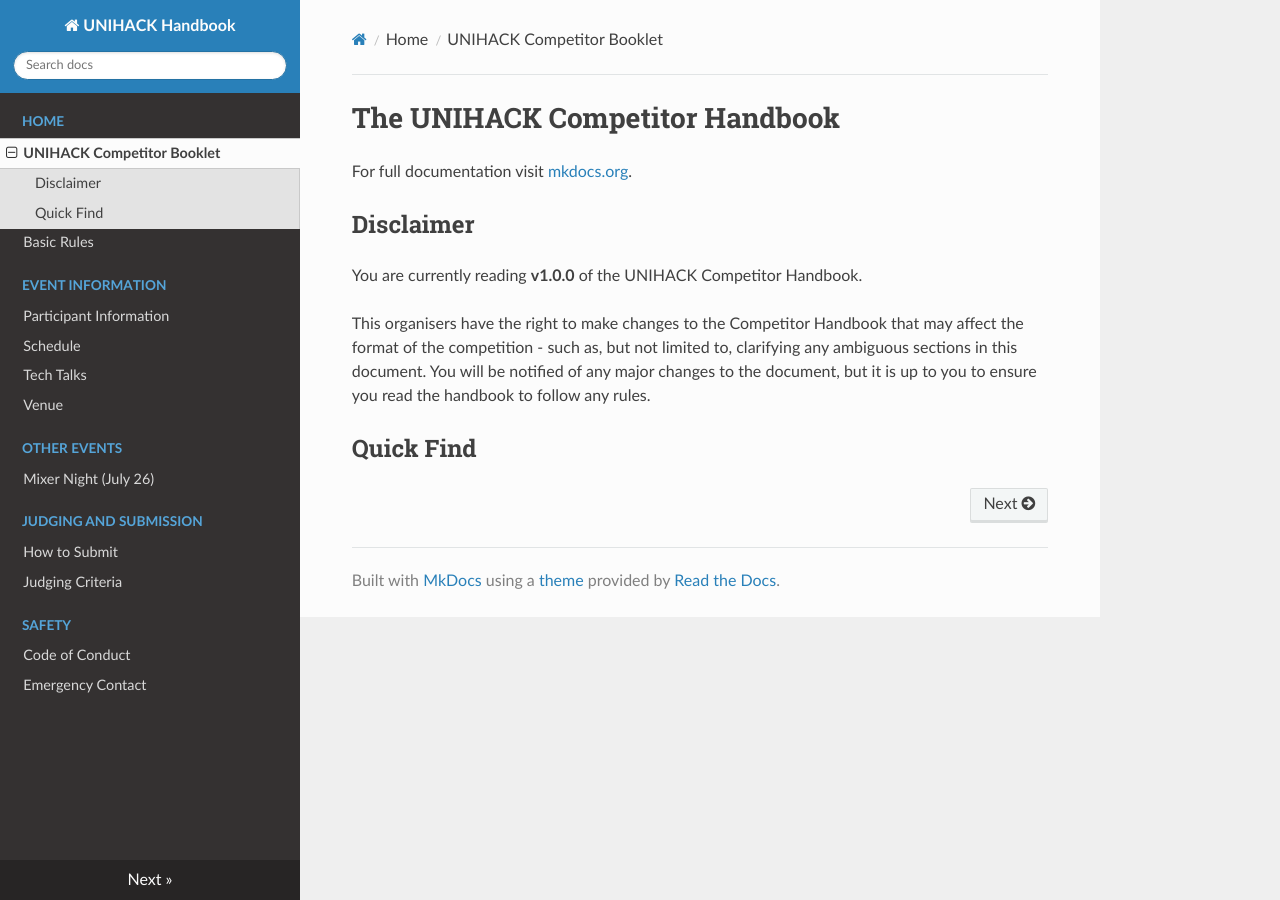
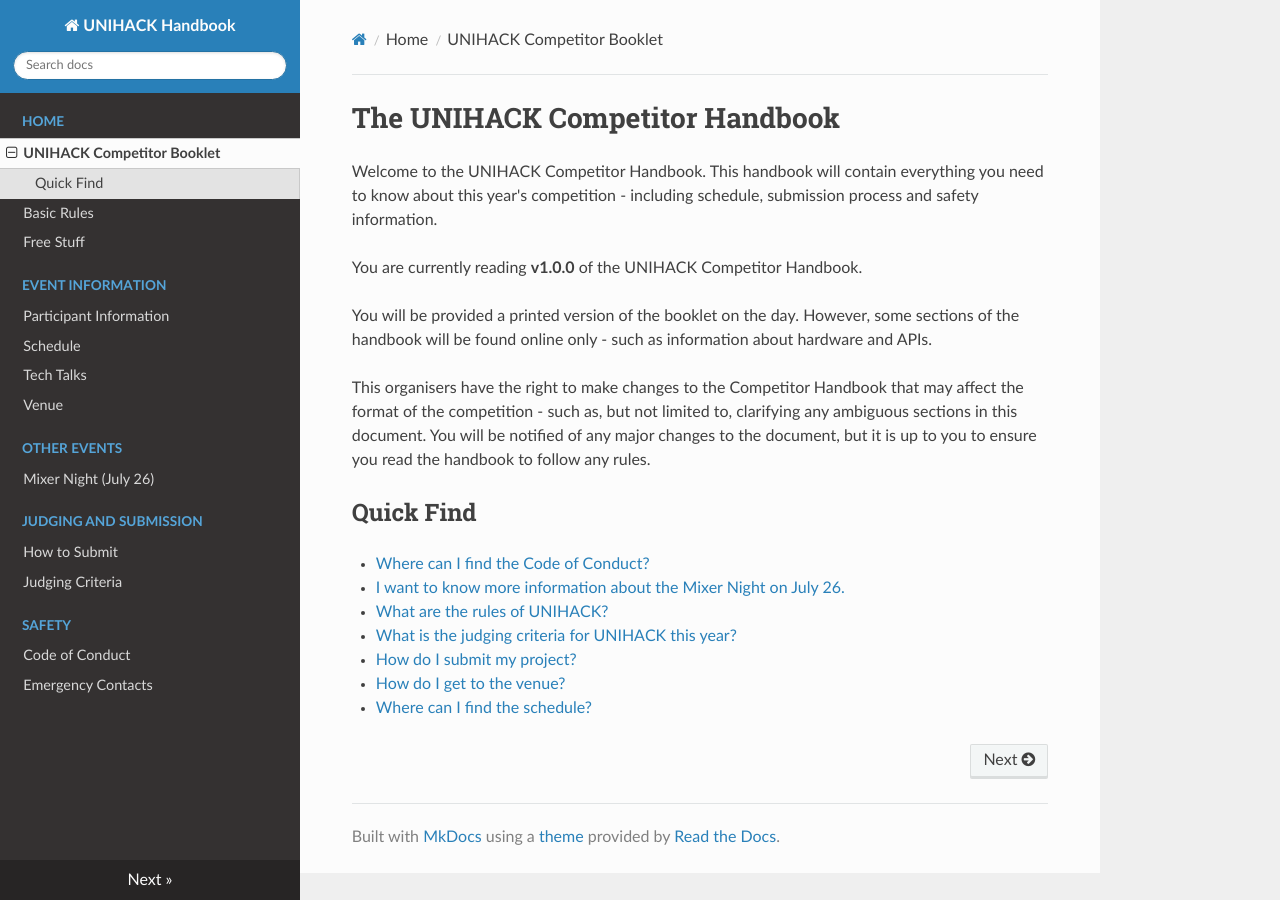
Before and after one commit to unihackhq/handbook, an MkDocs documentation site: the page built from docs/index.md, in a window 1280 px wide. Built offline with MkDocs 1.6.1, drawn with Linux system fonts in a browser that asks for light colours; nearby versions of some CDN libraries; old or Windows-style settings are respelled for this version of MkDocs.

Commit message:
Mass Commit

```diff
--- a/docs/index.md
+++ b/docs/index.md
@@ -1,10 +1,10 @@
 # The UNIHACK Competitor Handbook
 
-For full documentation visit [mkdocs.org](http://mkdocs.org).
-
-## Disclaimer
+Welcome to the UNIHACK Competitor Handbook. This handbook will contain everything you need to know about this year's competition - including schedule, submission process and safety information.
 
 You are currently reading **v1.0.0** of the UNIHACK Competitor Handbook.
+
+You will be provided a printed version of the booklet on the day. However, some sections of the handbook will be found online only - such as information about hardware and APIs.
 
 This organisers have the right to make changes to the Competitor Handbook that
 may affect the format of the competition - such as, but not limited to,
@@ -13,3 +13,17 @@
 handbook to follow any rules.
 
 ## Quick Find
+
+- [Where can I find the Code of Conduct?](safety/code-of-conduct.md)
+
+- [I want to know more information about the Mixer Night on July 26.](mixer-night.md)
+
+- [What are the rules of UNIHACK?](basic-rules.md)
+
+- [What is the judging criteria for UNIHACK this year?](judging/judging-criteria.md)
+
+- [How do I submit my project?](judging/submissions.md)
+
+- [How do I get to the venue?](event-info/venue.md#how-do-i-get-there)
+
+- [Where can I find the schedule?](event-info/schedule.md)
--- a/mkdocs.yml
+++ b/mkdocs.yml
@@ -3,6 +3,7 @@
   - Home:
     - 'UNIHACK Competitor Booklet': 'index.md'
     - 'Basic Rules': 'basic-rules.md'
+    - 'Free Stuff': 'free-stuff.md'
   - Event Information:
     - 'Participant Information': 'event-info/participants.md'
     - 'Schedule': 'event-info/schedule.md'
@@ -14,6 +15,6 @@
       - 'How to Submit': 'judging/submission.md'
       - 'Judging Criteria': 'judging/judging-criteria.md'
   - Safety:
-    - 'Code of Conduct': 'code-of-conduct.md'
-    - 'Emergency Contact': 'emergency.md'
+    - 'Code of Conduct': 'safety/code-of-conduct.md'
+    - 'Emergency Contacts': 'safety/emergency.md'
 theme: readthedocs
```
Also changed, not shown: docs/basic-rules.md (+9 -23 lines), docs/event-info/participants.md (+8 -0 lines), docs/event-info/tech-talks.md (+5 -0 lines), docs/event-info/venue.md (+2 -0 lines), docs/free-stuff.md (added, +7 -0 lines), docs/judging/submission.md (+7 -1 lines), docs/mixer-night.md (+28 -0 lines), docs/img/MELBOURNE_flyer_photo.jpg (added), docs/img/location-lab14-alt.jpg (added), docs/safety/code-of-conduct.md (renamed from docs/code-of-conduct.md), docs/safety/emergency.md (renamed from docs/emergency.md).
